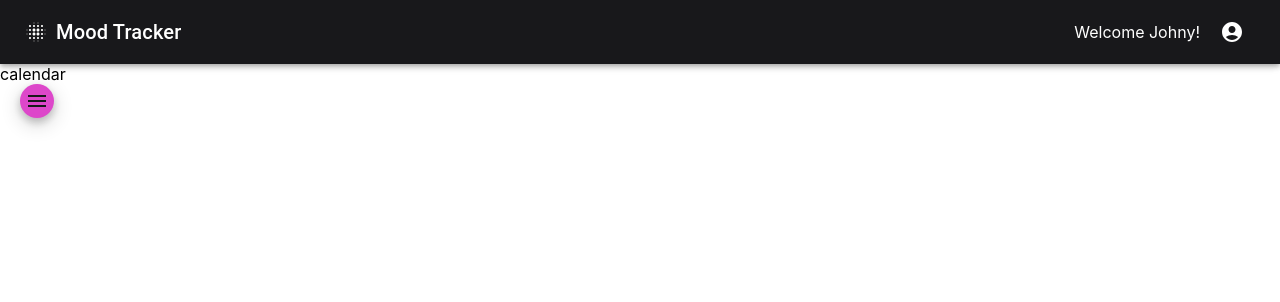
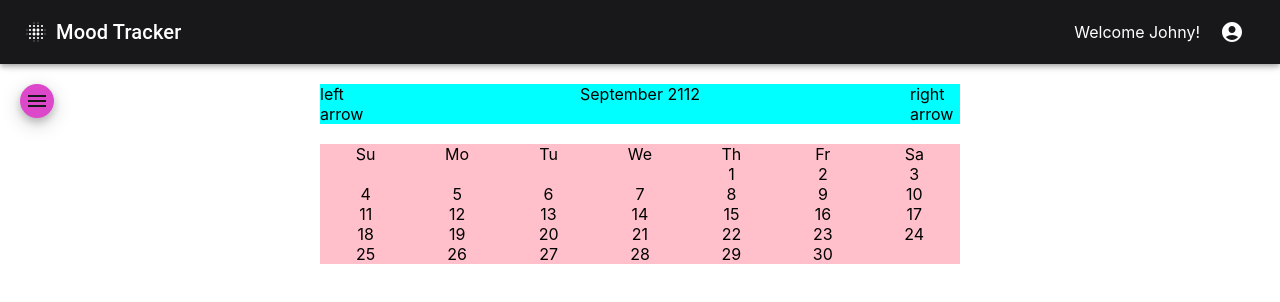
Before and after one commit to Pimchat/mood-tracking-app, a React (Create React App) app: page /moodtracking in a window 1280 px wide. Shown: the top 302 px of the page. Built offline with nearby package versions, Linux system fonts and the light colour scheme.

Commit message:
add calendar logic and skeleton for dates in a month

```diff
--- a/package.json
+++ b/package.json
@@ -15,6 +15,7 @@
     "@types/node": "^16.18.67",
     "@types/react": "^18.2.41",
     "@types/react-dom": "^18.2.17",
+    "date-fns": "^2.30.0",
     "react": "^18.2.0",
     "react-dom": "^18.2.0",
     "react-router-dom": "^6.20.1",
--- /dev/null
+++ b/src/components/calendar.css
@@ -0,0 +1,18 @@
+.date-container {
+    display: grid;
+    grid-template-columns: repeat(7, 1fr); /* 4 columns */
+    grid-template-rows: repeat(6, 1fr); /* 2 rows */
+    width: 80vh;
+    margin: 20px auto;
+    justify-items: center;
+    background-color: pink;
+}
+
+.month-container {
+    display: grid;
+    grid-template-columns: 50px 1fr 50px;
+    width: 80vh;
+    margin: 20px auto;
+    justify-items: center;
+    background-color: aqua;
+}
--- a/src/components/calendar.tsx
+++ b/src/components/calendar.tsx
@@ -1,14 +1,79 @@
-import React, { useState } from 'react';
+import { startOfMonth, getDaysInMonth, getDay } from 'date-fns';
+import './calendar.css';
+
+type month = 'January' | 'February' | 'March' | 'April' | 'May' | 'June' | 'July' | 'August' | 'September' | 'October' | 'November' | 'December';
+type day = 'Su' | 'Mo' | 'Tu' | 'We' | 'Th' | 'Fr' | 'Sa';
+
+interface calendarConfig {
+  startDay: number;
+  month: number;
+  year: number;
+  daysInMonth: number;
+}
+
+const daysInWeek: day[] = ['Su', 'Mo', 'Tu', 'We', 'Th', 'Fr', 'Sa'];
+const months: month[] = ['January', 'February', 'March', 'April', 'May', 'June', 'July', 'August', 'September', 'October', 'November', 'December'];
+
+const todayDate = new Date(2112, 8, 3);
+console.log('input date : ', todayDate);
+
+function getCalendarConfig(date: Date): calendarConfig {
+  const monthStart = startOfMonth(date);
+  const daysInMonth = getDaysInMonth(monthStart);
+  const year = monthStart.getFullYear();
+  const month = monthStart.getMonth();
+  const startDay = getDay(monthStart);
+
+  return {
+    startDay: startDay,
+    month: month,
+    year: year,
+    daysInMonth: daysInMonth
+  };
+}
+
+function dayTemplate() {
+  const divs = daysInWeek.map((_, i) => <div>{daysInWeek[i]}</div>);
+
+  return divs;
+}
+
+function calendarTemplate(date: Date) {
+  const calendarConfig = getCalendarConfig(date);
+  const numberOfBox = 42;
+
+  const startDay = calendarConfig.startDay;
+  let divs = Array.from({ length: startDay }).map((_, i) => <div></div>);
+
+  const numberOfDay = calendarConfig.daysInMonth;
+  Array.from({ length: numberOfDay }).map((_, i) => divs.push(<div>{i+1}</div>));
+
+  const dayLeft = numberOfBox - numberOfDay - startDay;
+  Array.from({ length: dayLeft }).map((_, i) => divs.push(<div></div>));
+
+  return divs;
+}
+
+function monthTemplate(date: Date) {
+  const calendarConfig = getCalendarConfig(date);
+  const month = months[calendarConfig.month];
+  const year = calendarConfig.year;
+
+  return <div>{month} {year}</div>;
+}
 
 export default function MyCalendar() {
-  //const weekdays = ['Sun', 'Mon', 'Tue', 'Wed', 'Thu', 'Fri', 'Sat'];
-  const months = ['January', 'February', 'March', 'April', 'May', 'June', 'July', 'August', 'September', 'October', 'November', 'December'];
-  const [currentDay] = useState(new Date());
-
   return (
     <div>
-      <h1>Calendar Component</h1>
-      <h2>{months[currentDay.getMonth()]} {currentDay.getFullYear()}</h2>
+      <div className='month-container'>
+        <div> left arrow </div>
+        {monthTemplate(todayDate)}
+        <div> right arrow </div>
+      </div>
+      <div className='date-container'>
+        {dayTemplate()}
+        {calendarTemplate(todayDate)}
+      </div>
     </div>
-    )
+  )
 }
--- a/src/pages/moodTracking.tsx
+++ b/src/pages/moodTracking.tsx
@@ -1,5 +1,7 @@
+import MyCalendar from '../components/calendar';
+
 export default function MoodTracking() {
     return <div className='mood-tracking'>
-        calendar
+        <MyCalendar />
       </div>
 }
```
Also changed, not shown: 1 other file (tests, documents, lock files or other folders).
